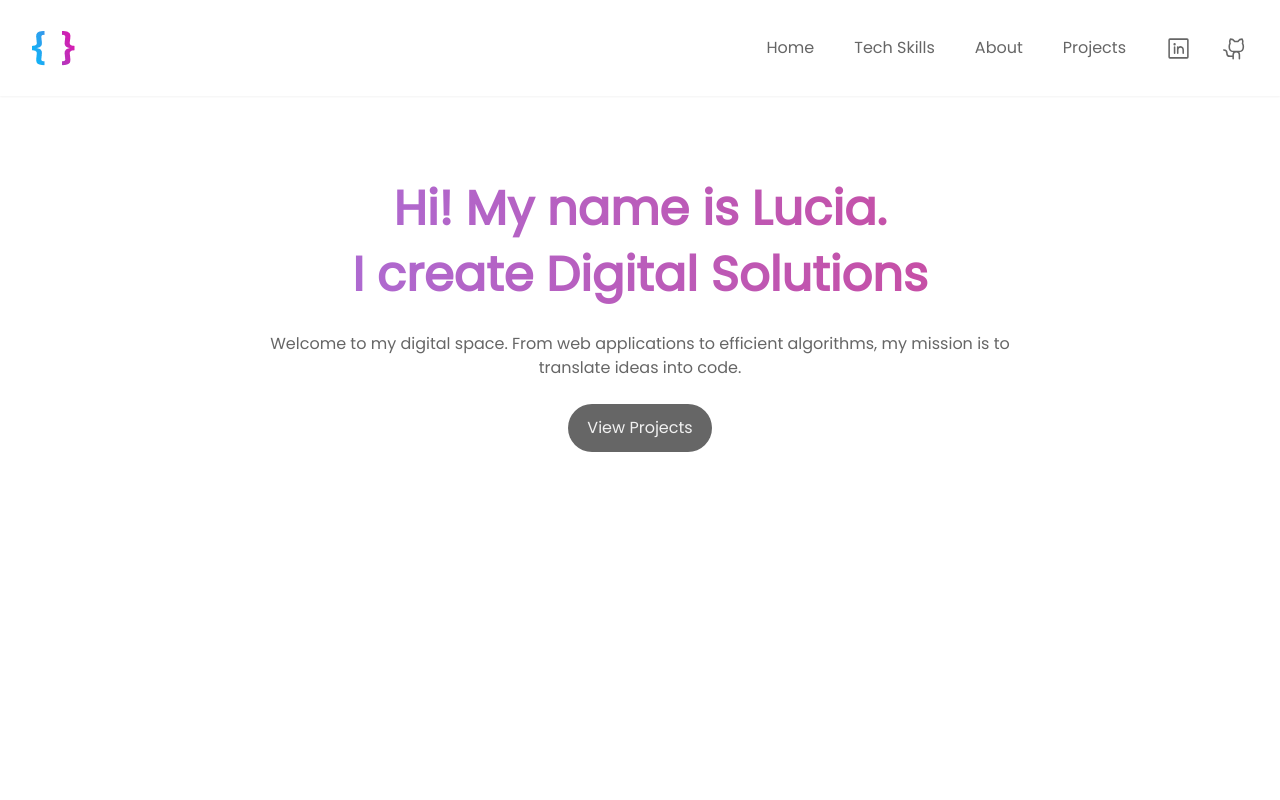
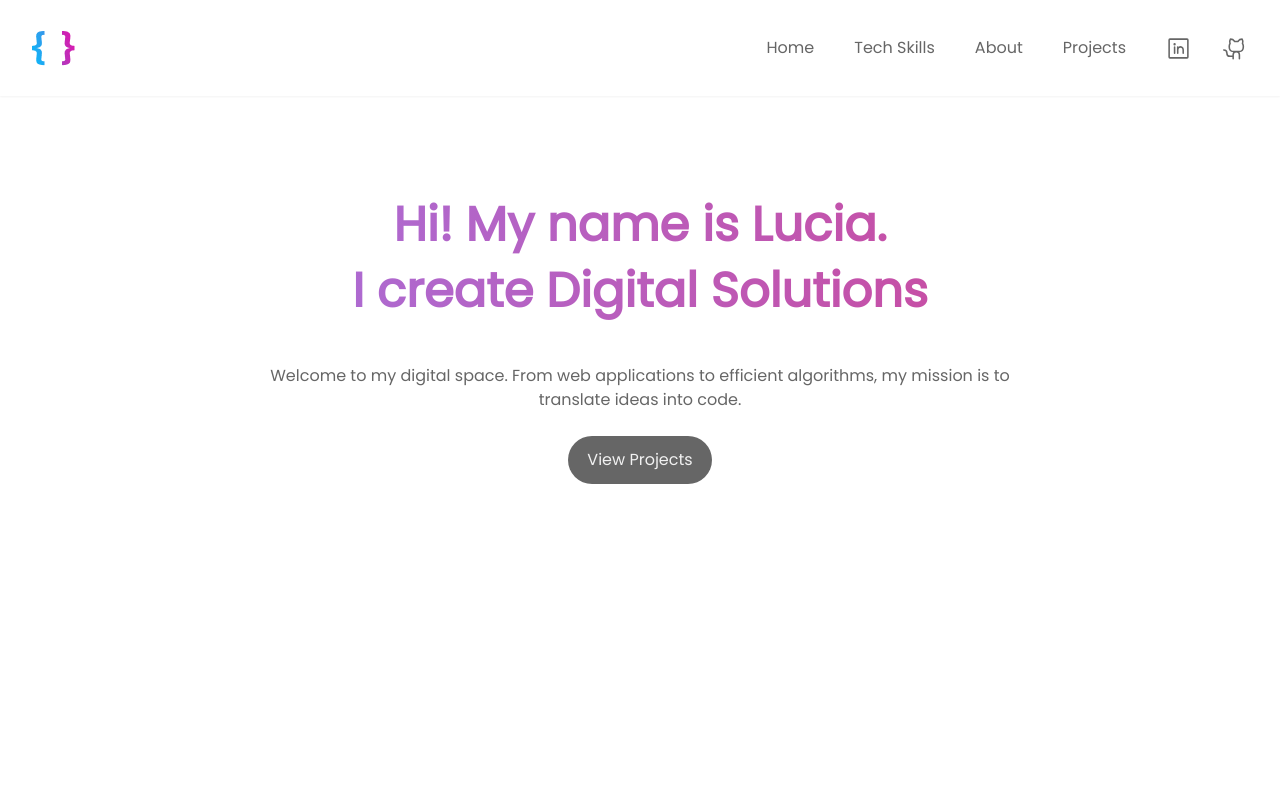
Before and after one commit to luespana/my-portfolio, a Next.js app: page / in a window 1280 px wide. Shown: the top 800 px of the page. Built offline with nearby package versions, Linux system fonts and the light colour scheme.

Commit message:
Update index.tsx

```diff
--- a/src/pages/index.tsx
+++ b/src/pages/index.tsx
@@ -57,7 +57,7 @@ export default function Home() {
               WebkitBackgroundClip: "text",
               color: "transparent",
             }}
-            className="md:text-5xl text-4xl md:leading-snug font-black leading-tight"
+            className="md:text-5xl text-4xl md:leading-snug font-black leading-tight p-6 md:p-4"
           >
             <p>Hi! My name is Lucia.</p>
             <p>I create Digital Solutions</p>
```
